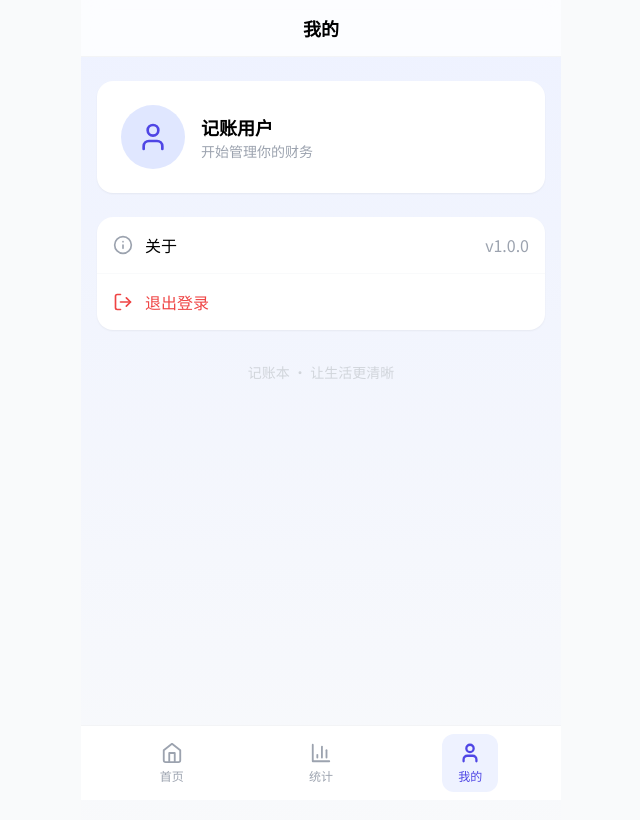
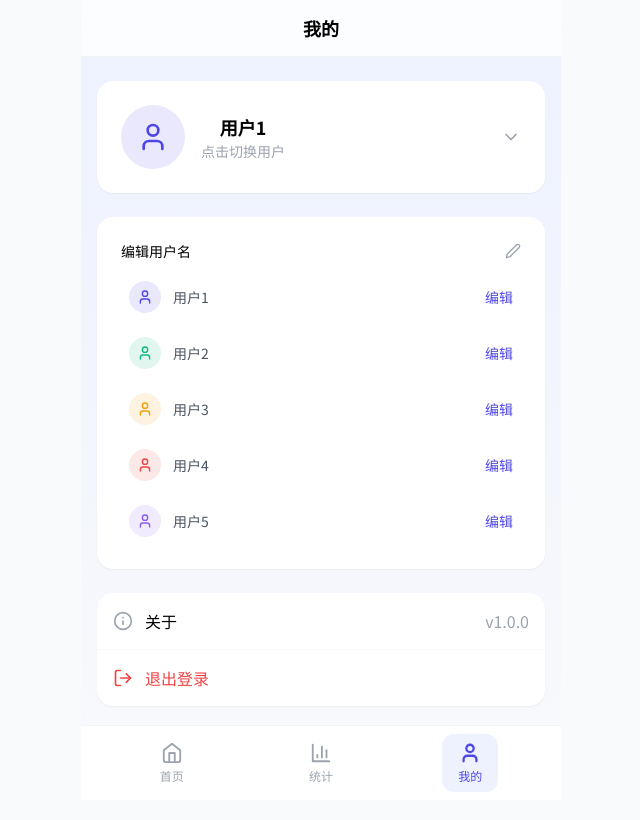
Before and after one commit to yunlonggu996-lgtm/count_notebook, a Next.js app: page /mine in a window 1280 px wide. Shown: the top 820 px of the page, without its empty margins (319-959 px from the left). Built offline with nearby package versions, Linux system fonts and the light colour scheme.

Commit message:
feat(mine): add multi-user switch and username edit function
实现了多用户切换功能，支持保存用户配置到本地存储，同时添加了用户名编辑功能，优化了个人页面的用户展示交互

```diff
--- a/src/app/mine/page.tsx
+++ b/src/app/mine/page.tsx
@@ -1,9 +1,74 @@
 'use client'
 
+import { useState, useEffect } from 'react'
 import Header from '@/components/Header'
-import { User, LogOut, Info } from 'lucide-react'
+import { User, LogOut, Info, Edit2, Check, X, ChevronDown, Plus } from 'lucide-react'
+
+interface UserProfile {
+  id: number
+  name: string
+  color: string
+}
+
+const defaultUsers: UserProfile[] = [
+  { id: 1, name: '用户1', color: '#4F46E5' },
+  { id: 2, name: '用户2', color: '#10B981' },
+  { id: 3, name: '用户3', color: '#F59E0B' },
+  { id: 4, name: '用户4', color: '#EF4444' },
+  { id: 5, name: '用户5', color: '#8B5CF6' },
+]
 
 export default function MinePage() {
+  const [users, setUsers] = useState<UserProfile[]>(() => {
+    const saved = localStorage.getItem('users')
+    return saved ? JSON.parse(saved) : defaultUsers
+  })
+
+  const [currentUserId, setCurrentUserId] = useState(() => {
+    const saved = localStorage.getItem('currentUserId')
+    return saved ? parseInt(saved) : 1
+  })
+
+  const [showUserList, setShowUserList] = useState(false)
+  const [editingUserId, setEditingUserId] = useState<number | null>(null)
+  const [editingName, setEditingName] = useState('')
+
+  const currentUser = users.find(u => u.id === currentUserId)
+
+  useEffect(() => {
+    localStorage.setItem('users', JSON.stringify(users))
+  }, [users])
+
+  useEffect(() => {
+    localStorage.setItem('currentUserId', currentUserId.toString())
+  }, [currentUserId])
+
+  const handleSelectUser = (userId: number) => {
+    setCurrentUserId(userId)
+    setShowUserList(false)
+  }
+
+  const handleStartEdit = (user: UserProfile) => {
+    setEditingUserId(user.id)
+    setEditingName(user.name)
+    setShowUserList(false)
+  }
+
+  const handleSaveName = () => {
+    if (editingUserId && editingName.trim()) {
+      setUsers(users.map(u =>
+        u.id === editingUserId ? { ...u, name: editingName.trim() } : u
+      ))
+    }
+    setEditingUserId(null)
+    setEditingName('')
+  }
+
+  const handleCancelEdit = () => {
+    setEditingUserId(null)
+    setEditingName('')
+  }
+
   return (
     <div className="min-h-screen">
       <Header title="我的" />
@@ -11,14 +76,113 @@ export default function MinePage() {
       <main className="px-4 py-6 max-w-[480px] mx-auto">
         {/* User Card */}
         <div className="bg-white p-6 rounded-2xl shadow-sm mb-6">
-          <div className="flex items-center">
-            <div className="w-16 h-16 bg-indigo-100 rounded-full flex items-center justify-center">
-              <User size={32} className="text-primary" />
+          <button
+            onClick={() => setShowUserList(!showUserList)}
+            className="w-full flex items-center justify-between"
+          >
+            <div className="flex items-center">
+              <div
+                className="w-16 h-16 rounded-full flex items-center justify-center"
+                style={{ backgroundColor: `${currentUser?.color}20` }}
+              >
+                <User size={32} style={{ color: currentUser?.color }} />
+              </div>
+              <div className="ml-4">
+                {editingUserId === currentUserId ? (
+                  <div className="flex items-center">
+                    <input
+                      type="text"
+                      value={editingName}
+                      onChange={(e) => setEditingName(e.target.value)}
+                      className="text-lg font-semibold border-b border-gray-200 px-1 focus:outline-none focus:border-primary"
+                      autoFocus
+                      maxLength={10}
+                    />
+                    <button
+                      onClick={handleSaveName}
+                      className="ml-2 text-primary hover:bg-gray-100 p-1 rounded"
+                    >
+                      <Check size={18} />
+                    </button>
+                    <button
+                      onClick={handleCancelEdit}
+                      className="ml-1 text-gray-400 hover:bg-gray-100 p-1 rounded"
+                    >
+                      <X size={18} />
+                    </button>
+                  </div>
+                ) : (
+                  <>
+                    <div className="text-lg font-semibold">{currentUser?.name}</div>
+                    <div className="text-sm text-gray-400">点击切换用户</div>
+                  </>
+                )}
+              </div>
             </div>
-            <div className="ml-4">
-              <div className="text-lg font-semibold">记账用户</div>
-              <div className="text-sm text-gray-400">开始管理你的财务</div>
+            <ChevronDown
+              size={20}
+              className={`text-gray-400 transition-transform ${showUserList ? 'rotate-180' : ''}`}
+            />
+          </button>
+
+          {/* User List Dropdown */}
+          {showUserList && (
+            <div className="mt-4 pt-4 border-t border-gray-100">
+              <div className="text-sm text-gray-400 mb-3">选择用户</div>
+              <div className="grid grid-cols-5 gap-3">
+                {users.map((user) => (
+                  <button
+                    key={user.id}
+                    onClick={() => handleSelectUser(user.id)}
+                    className={`flex flex-col items-center p-3 rounded-xl transition-all ${
+                      currentUserId === user.id
+                        ? 'ring-2 ring-primary bg-gray-50'
+                        : 'bg-gray-50 hover:bg-gray-100'
+                    }`}
+                  >
+                    <div
+                      className="w-10 h-10 rounded-full flex items-center justify-center mb-1"
+                      style={{ backgroundColor: `${user.color}20` }}
+                    >
+                      <User size={20} style={{ color: user.color }} />
+                    </div>
+                    <span className="text-xs text-gray-600">{user.name}</span>
+                  </button>
+                ))}
+              </div>
             </div>
+          )}
+        </div>
+
+        {/* Edit User Names */}
+        <div className="bg-white p-6 rounded-2xl shadow-sm mb-6">
+          <div className="flex items-center justify-between mb-3">
+            <span className="text-sm font-medium">编辑用户名</span>
+            <Edit2 size={16} className="text-gray-400" />
+          </div>
+          <div className="space-y-2">
+            {users.map((user) => (
+              <div
+                key={user.id}
+                className="flex items-center justify-between p-2 rounded-lg hover:bg-gray-50 transition-colors"
+              >
+                <div className="flex items-center">
+                  <div
+                    className="w-8 h-8 rounded-full flex items-center justify-center mr-3"
+                    style={{ backgroundColor: `${user.color}20` }}
+                  >
+                    <User size={16} style={{ color: user.color }} />
+                  </div>
+                  <span className="text-sm text-gray-600">{user.name}</span>
+                </div>
+                <button
+                  onClick={() => handleStartEdit(user)}
+                  className="text-primary text-sm hover:text-indigo-700"
+                >
+                  编辑
+                </button>
+              </div>
+            ))}
           </div>
         </div>
 
```
